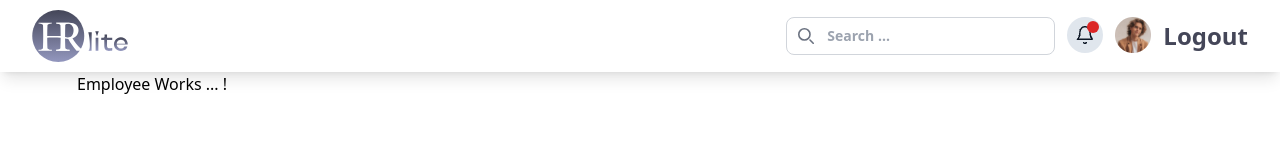
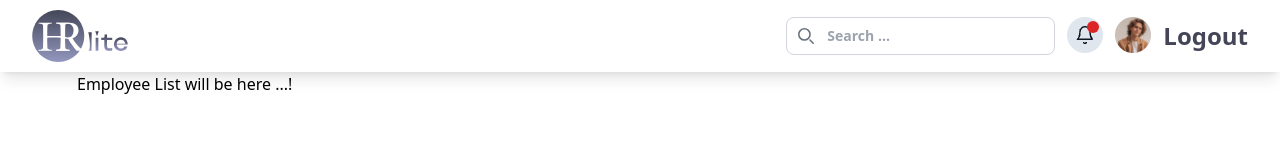
Before and after one commit to annsmustafa191/NasServices, a Next.js app in the folder nasservices/: page /dashboard/employee in a window 1280 px wide. Shown: the top 162 px of the page. Built offline with nearby package versions, Linux system fonts and the light colour scheme.

Commit message:
Added the employee and company listing components.

```diff
--- /dev/null
+++ b/nasservices/src/app/dashboard/company/create/page.tsx
@@ -0,0 +1,14 @@
+// pages/create-company.tsx
+
+import CreateCompanySteper from "./components/createcompany";
+import { FormProvider } from "./context/formcontext";
+
+
+
+export default function CreateCompanyPage() {
+  return (
+    <FormProvider>
+      <CreateCompanySteper />
+    </FormProvider>
+  );
+}
--- /dev/null
+++ b/nasservices/src/app/dashboard/company/list/companylisting.tsx
@@ -0,0 +1,8 @@
+export default function CompanyListing()
+{
+    return(
+        <>
+            Company listing will be here ...!
+        </>
+    )
+}
--- a/nasservices/src/app/dashboard/company/page.tsx
+++ b/nasservices/src/app/dashboard/company/page.tsx
@@ -1,14 +1,8 @@
-// pages/create-company.tsx
+import CompanyListing from "./list/companylisting";
 
-import CreateCompanySteper from "./components/createcompany";
-import { FormProvider } from "./context/formcontext";
-
-
-
-export default function CreateCompanyPage() {
-  return (
-    <FormProvider>
-      <CreateCompanySteper />
-    </FormProvider>
-  );
+export default function CompanyList()
+{
+    return(
+        <CompanyListing />
+    );
 }
--- /dev/null
+++ b/nasservices/src/app/dashboard/employee/list/employeelist.tsx
@@ -0,0 +1,8 @@
+export default function EmployeeList()
+{
+    return(
+        <>
+            Employee List will be here ...!
+        </>
+    )
+}
--- a/nasservices/src/app/dashboard/employee/page.tsx
+++ b/nasservices/src/app/dashboard/employee/page.tsx
@@ -1,8 +1,9 @@
+import EmployeeList from "./list/employeelist";
+
+
 export default function Employee()
 {
     return(
-        <div>
-            Employee Works ... !
-        </div>
+        <EmployeeList />
     );
 }
```
Also changed, not shown: nasservices/src/app/dashboard/company/create/components/companyattachments.tsx (renamed from nasservices/src/app/dashboard/company/components/companyattachments.tsx), nasservices/src/app/dashboard/company/create/components/companyinfo.tsx (renamed from nasservices/src/app/dashboard/company/components/companyinfo.tsx), nasservices/src/app/dashboard/company/create/components/companyownership.tsx (renamed from nasservices/src/app/dashboard/company/components/companyownership.tsx), nasservices/src/app/dashboard/company/create/components/createcompany.tsx (renamed from nasservices/src/app/dashboard/company/components/createcompany.tsx), nasservices/src/app/dashboard/company/create/context/formcontext.tsx (renamed from nasservices/src/app/dashboard/company/context/formcontext.tsx), nasservices/src/app/dashboard/company/create/types/formtypes.tsx (renamed from nasservices/src/app/dashboard/company/types/formtypes.tsx).
